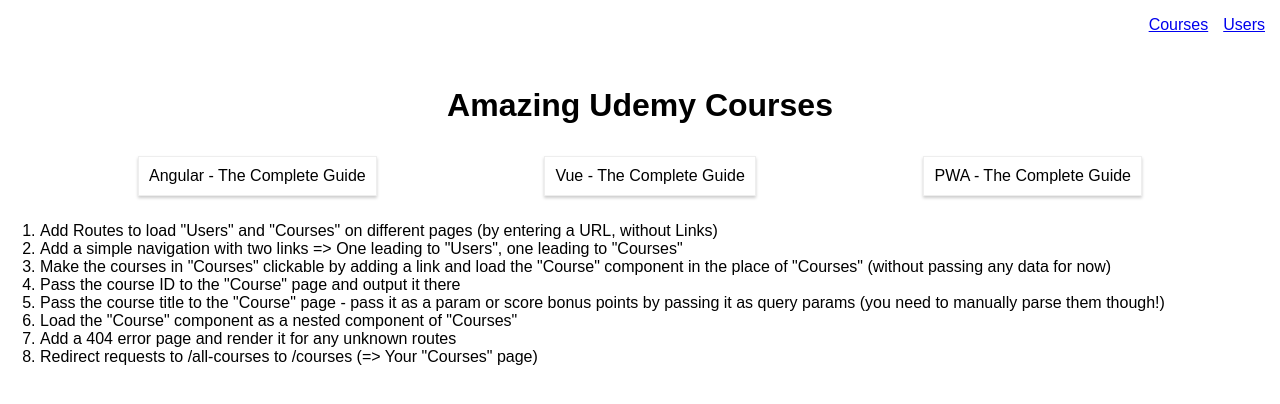
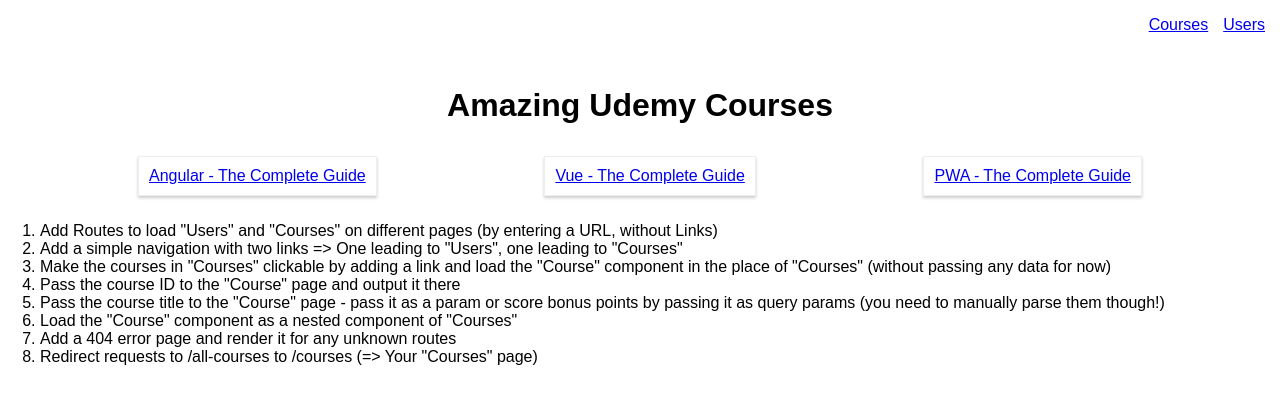
Before and after one commit to mahdouglass/react-routing-example, a React (Create React App) app: page /courses in a window 1280 px wide. Shown: the top 404 px of the page. Built offline with nearby package versions, Linux system fonts and the light colour scheme.

Commit message:
Wrap courses article with Link

```diff
--- a/src/containers/Courses/Courses.js
+++ b/src/containers/Courses/Courses.js
@@ -1,4 +1,5 @@
 import React, { Component } from 'react';
+import { Link } from 'react-router-dom';
 
 import './Courses.css';
 
@@ -18,7 +19,10 @@
                 <section className="Courses">
                     {
                         this.state.courses.map( course => {
-                            return <article className="Course" key={course.id}>{course.title}</article>;
+                            return (
+                                <Link key={course.id} to="/course">
+                                    <article className="Course">{course.title}</article>
+                                </Link>)
                         } )
                     }
                 </section>
```
